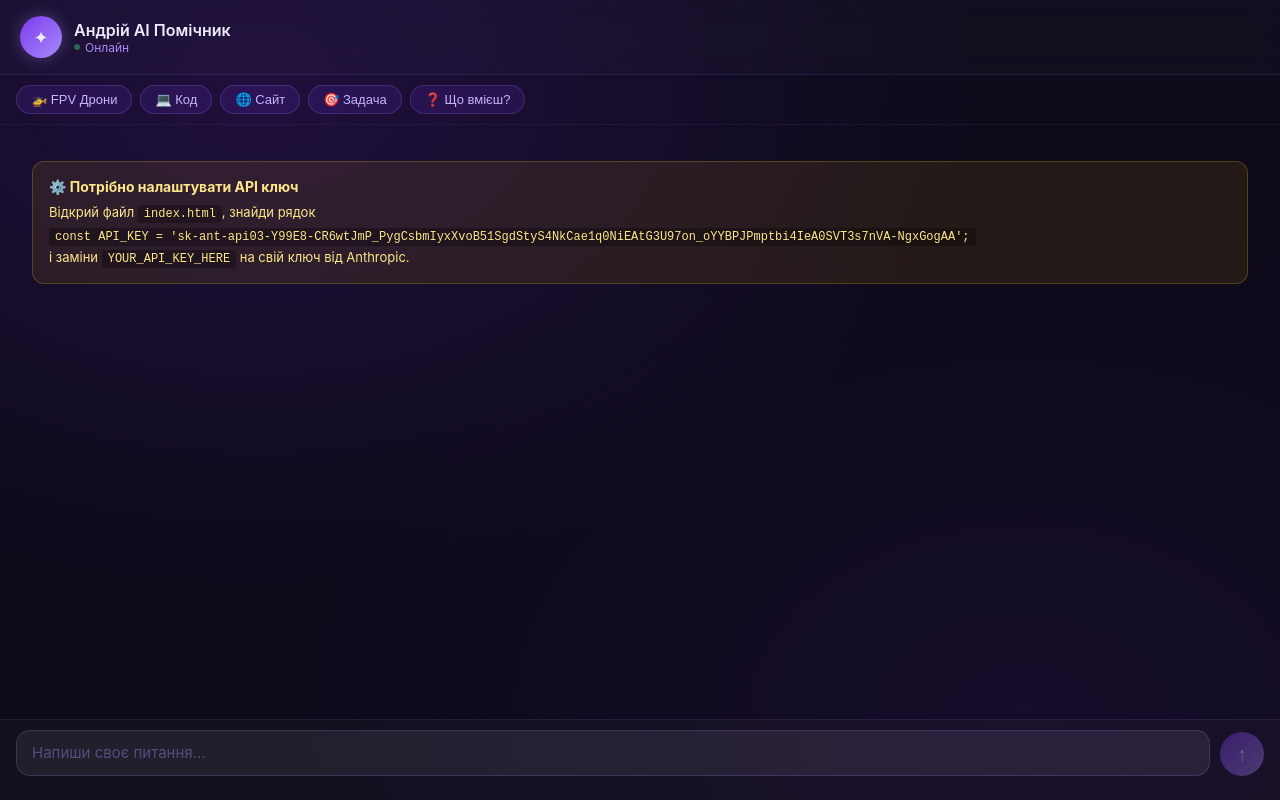
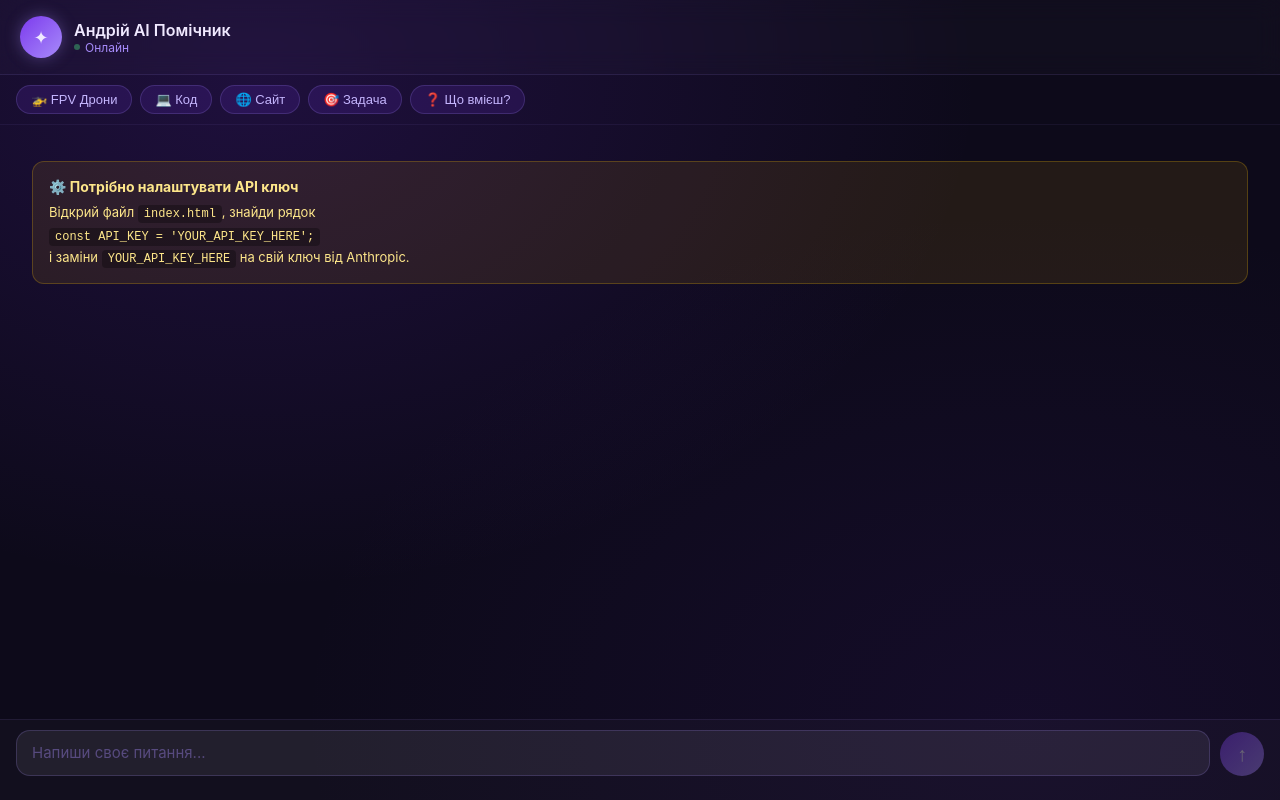
Before and after one commit to Aorpon1/andriy-assistant, a plain HTML site: page index.html in a window 1280 px wide. Drawn offline with Linux system fonts and the light colour scheme.

Commit message:
Update index.html

```diff
--- a/index.html
+++ b/index.html
@@ -246,7 +246,7 @@
   <div class="config-banner" id="config-banner">
     <strong>⚙️ Потрібно налаштувати API ключ</strong>
     Відкрий файл <code>index.html</code>, знайди рядок<br>
-    <code>const API_KEY = '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';</code><br>
+    <code>const API_KEY = 'YOUR_API_KEY_HERE';</code><br>
     і заміни <code>YOUR_API_KEY_HERE</code> на свій ключ від Anthropic.
   </div>
 </div>
```
